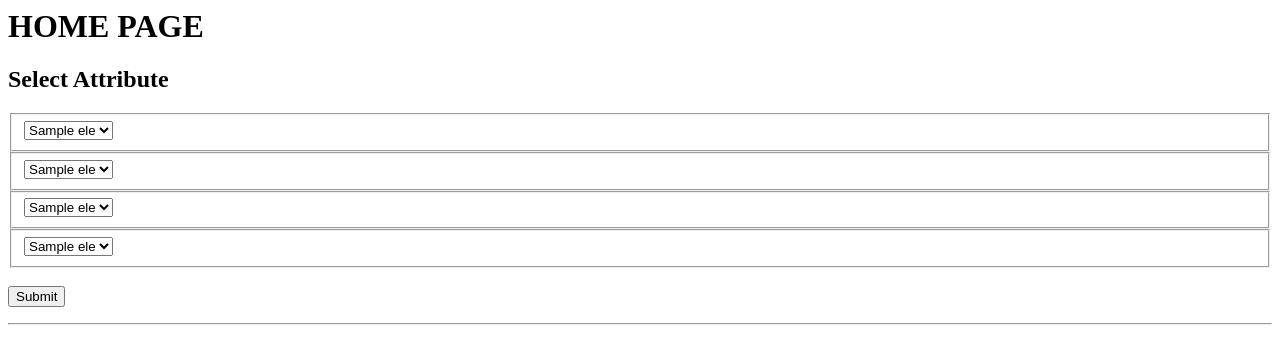
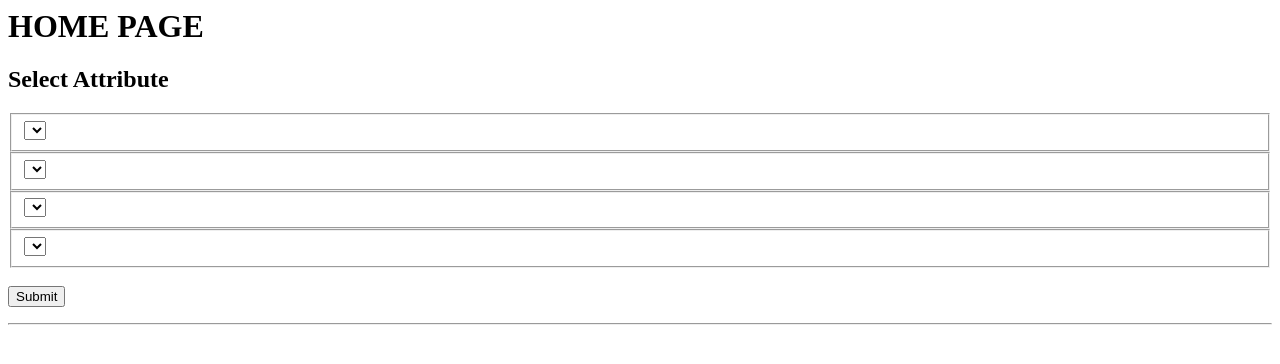
Before and after one commit to Pythonista7/EnableIndiaWebApp, a Flask app: template Flask/templates/home_page.html in a window 1280 px wide. Shown: the top 364 px of the page. Run offline with Flask 2, Linux system fonts and the light colour scheme; the template is opened without the code that fills it: most values are stand-ins (such as "Sample title", 1, 10 or a date in 2020); lists and menus that the app fills with data are empty; some libraries are stand-ins or nearby versions.

Commit message:
filter added

```diff
--- a/Flask/templates/home_page.html
+++ b/Flask/templates/home_page.html
@@ -20,7 +20,9 @@
         <fieldset for="attributes1">
                 <select name= attributes1 >
                     {% for ele in data %}
-                    <option value= "{{ele}}" SELECTED>{{ele}}</option>"
+                    {% if 'recommended_job_types' in ele%}
+                    <option value= "{{ele}}" SELECTED>{{ele.replace('recommended_job_types_','')}}</option>"
+                    {%endif%}
                     {% endfor %}
                 </select>
 
@@ -29,7 +31,9 @@
         <fieldset for="attributes2">
                 <select name= attributes2 >
                     {% for ele in data %}
-                    <option value= "{{ele}}" SELECTED>{{ele}}</option>"
+                    {% if 'highest_education_' in ele%}
+                    <option value= "{{ele}}" SELECTED>{{ele.replace('highest_education_','')}}</option>"
+                    {% endif %}
                     {% endfor %}
                 </select>
                 <br>
@@ -37,7 +41,9 @@
         <fieldset for="attributes3">
                 <select name= attributes3 >
                     {% for ele in data %}
-                    <option value= "{{ele}}" SELECTED>{{ele}}</option>"
+                    {% if 'disability_sub_type_' in ele%}
+                    <option value= "{{ele}}" SELECTED>{{ele.replace('disability_sub_type_','')}}</option>"
+                    {% endif %}
                     {% endfor %}
                 </select>
                 <br>
@@ -46,7 +52,9 @@
         <fieldset for="attributes4">
                 <select name= attributes4 >
                     {% for ele in data %}
-                    <option value= "{{ele}}" SELECTED>{{ele}}</option>"
+                    {%if 'disability_type_' in ele %}
+                    <option value= "{{ele}}" SELECTED>{{ele.replace('disability_type_','')}}</option>"
+                    {% endif %}
                     {% endfor %}
                 </select>
         </fieldset>
--- a/Flask/templates/jobs.html
+++ b/Flask/templates/jobs.html
@@ -7,7 +7,7 @@
         <a href="/home">Try again</a>
     </div>
     {% for rank,job in jobs.items() %}
-        <p>{{rank|int +1}}. {{job[1]}}  ( job_id= {{job[0]}} )</p>
+        <p>{{rank|int +1}}. {{job[1]}}  </p>
     {% endfor %}
 
     <br><br>
```
Also changed, not shown: 1 other file.
